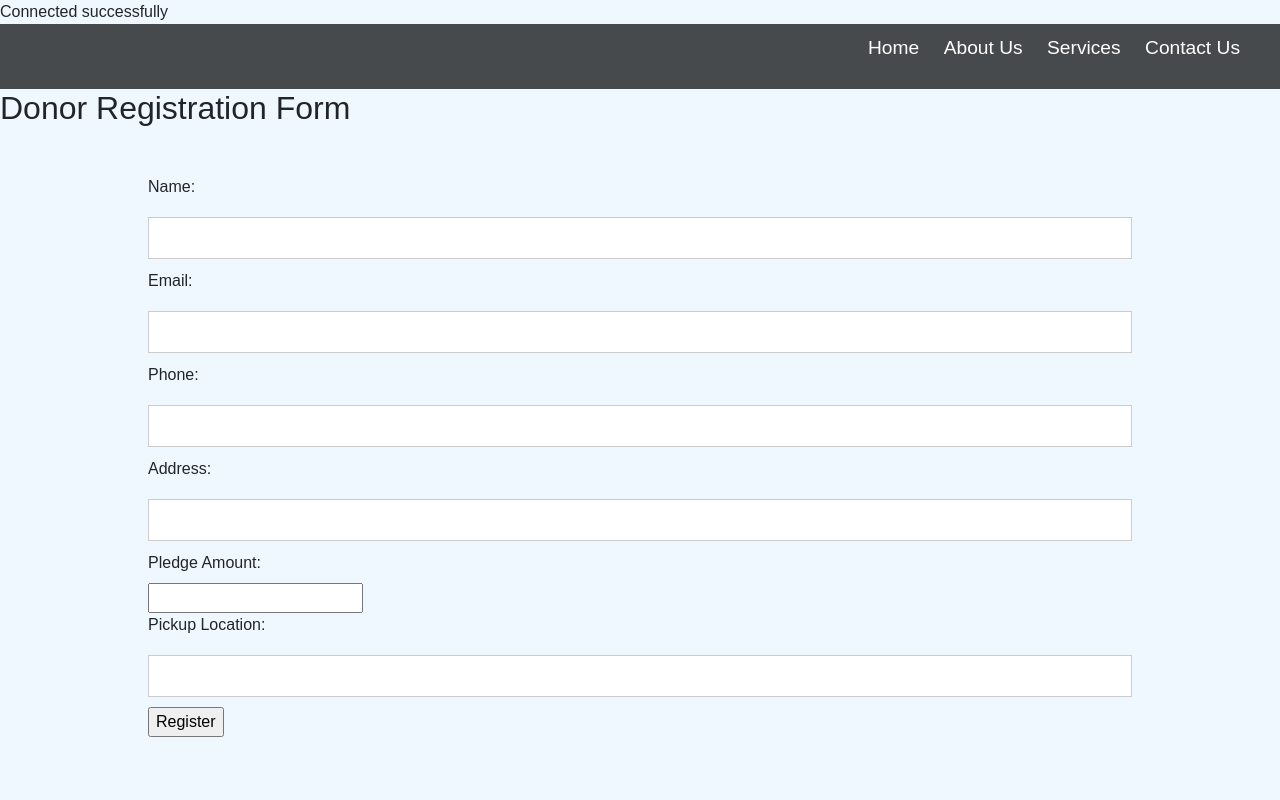
After one commit to CrissyDev/Foodshare, a PHP site: page /register.php in a window 1280 px wide. The commit adds this page. Run offline with PHP 8.4, Linux system fonts and the light colour scheme.

Commit message:
Added foodsrae.sql

```diff
--- /dev/null
+++ b/includes/db_connect.php
@@ -0,0 +1,17 @@
+<?php
+// Establish database connection
+$servername = "localhost";
+$username = "root"; // Replace "your_username" with your actual MySQL username
+$password = ""; // Replace "your_password" with your actual MySQL password
+$dbname = "FoodDonationDB";
+
+// Create connection
+$conn = new mysqli($servername, $username, $password, $dbname);
+
+// Check connection
+if ($conn->connect_error) {
+    die("Connection failed: " . $conn->connect_error);
+} else {
+    echo "Connected successfully"; // This line will output if the connection is successful
+}
+?>
--- /dev/null
+++ b/includes/header.php
@@ -0,0 +1,8 @@
+<nav>
+        <ul>
+            <li><a href="index.php">Home</a></li>
+            <li><a href="">About Us</a></li>
+            <li><a href="">Services</a></li>
+            <li><a href="">Contact Us</a></li>
+        </ul>
+</nav>
--- /dev/null
+++ b/register.php
@@ -0,0 +1,61 @@
+<?php
+include('includes/db_connect.php');
+include('includes/header.php');
+
+if ($_SERVER["REQUEST_METHOD"] == "POST") {
+    // Prepare data for insertion
+    $name = $_POST['name'];
+    $email = $_POST['email'];
+    $phone = $_POST['phone'];
+    $address = $_POST['address'];
+    $pledge_amount = $_POST['pledge_amount'];
+    $pickup_location = $_POST['pickup_location'];
+
+    // Prepare SQL statement
+    $sql = "INSERT INTO Donors (name, email, phone, address, pledge_amount, pickup_location)
+            VALUES ('$name', '$email', '$phone', '$address', '$pledge_amount', '$pickup_location')";
+
+    if ($conn->query($sql) === TRUE) {
+        echo "New record created successfully";
+    } else {
+        echo "Error: " . $sql . "<br>" . $conn->error;
+    }
+}
+?>
+<html lang="en">
+<head>
+    <meta charset="UTF-8">
+    <meta name="viewport" content="width=device-width, initial-scale=1.0">
+    <title>Donor Registration</title>
+    <link rel="stylesheet" href="https://stackpath.bootstrapcdn.com/bootstrap/4.5.2/css/bootstrap.min.css">
+    <link rel="stylesheet" href="styles.css">
+    <link rel="stylesheet" href="https://cdnjs.cloudflare.com/ajax/libs/font-awesome/6.0.0-beta3/css/all.min.css">
+
+</head>
+<body>
+    <h2>Donor Registration Form</h2>
+    <div class="contact-container">
+    <form action="<?php echo htmlspecialchars($_SERVER["PHP_SELF"]); ?>" method="POST">
+        <label for="name">Name:</label><br>
+        <input type="text" id="name" name="name" required><br>
+
+        <label for="email">Email:</label><br>
+        <input type="email" id="email" name="email" required><br>
+
+        <label for="phone">Phone:</label><br>
+        <input type="text" id="phone" name="phone" required><br>
+
+        <label for="address">Address:</label><br>
+        <input type="text" id="address" name="address" required><br>
+
+        <label for="pledge_amount">Pledge Amount:</label><br>
+        <input type="number" id="pledge_amount" name="pledge_amount" step="0.01" required><br>
+
+        <label for="pickup_location">Pickup Location:</label><br>
+        <input type="text" id="pickup_location" name="pickup_location" required><br>
+
+        <input type="submit" value="Register">
+    </form>
+    </div>
+</body>
+</html>
--- a/styles.css
+++ b/styles.css
@@ -5,13 +5,17 @@ body, html {
     height: 100%;
     background: url('background-image.jpg') no-repeat center center fixed;
     background-size: cover;
+    background-color: aliceblue;
+    background-image: none;
 }
+
 nav {
     background: rgba(0, 0, 0, 0.7);
     color: white;
     padding: 10px 20px;
     text-align: right;
 }
+
 nav ul li {
     display: inline;
     margin-right: 20px;
@@ -57,6 +61,7 @@ button {
 button:hover {
     background-color: #005f73;
 }
+
 #about .container {
     padding: 40px 0;
 }
@@ -83,6 +88,7 @@ button:hover {
         margin-top: 0;
     }
 }
+
 #about h2 {
     font-weight: bolder;
     text-decoration: underline;
@@ -90,6 +96,7 @@ button:hover {
     text-decoration-thickness: 5px;
     margin-bottom: 20px;
 }
+
 #about img {
     max-width: 100%;
     height: auto;
@@ -108,9 +115,11 @@ button:hover {
         margin-top: 0;
     }
 }
+
 .services-section .container {
     padding: 40px 0;
 }
+
 .services-section h2 {
     text-align: left;
     text-decoration: underline;
@@ -118,6 +127,7 @@ button:hover {
     text-decoration-thickness: 2px;
     margin-bottom: 20px;
 }
+
 .service-item i {
     color: #333;
     transition: color 0.3s ease;
@@ -127,15 +137,18 @@ button:hover {
     color:blue;
     animation: blink 1s steps(2, start) infinite;
 }
+
 @keyframes blink {
     50% {
         opacity: 0;
     }
 }
+
 .service-item h3 {
     margin-top: 15px;
     color: #333;
 }
+
 .service-item p {
     font-size: 20px;
     color: #666;
@@ -146,6 +159,7 @@ button:hover {
         margin-bottom: 30px;
     }
 }
+
 .services-section h2 {
     font-weight: bold;
     text-align: center;
@@ -154,6 +168,7 @@ button:hover {
     text-decoration-thickness: 5px;
     margin-bottom: 20px;
 }
+
 .contact-container {
     width: 80%;
     margin: 0 auto;
@@ -164,7 +179,9 @@ form {
     margin-top: 20px;
 }
 
-input[type="text"], input[type="email"], textarea {
+input[type="text"],
+input[type="email"],
+textarea {
     width: 100%;
     padding: 8px;
     margin: 10px 0;
@@ -188,16 +205,19 @@ button {
 button:hover {
     background-color: #005f73;
 }
+
 #ctaButton {
     padding: 12px 25px;
     font-size: 1em;
 }
+
 .contact-container h2 {
     font-weight: bold;
     text-decoration: underline;
     text-decoration-color: #007bff;
     font-size: 2em;
 }
+
 .site-footer {
     background-color: #333;
     color: white;
@@ -230,6 +250,7 @@ button:hover {
 .footer-link:hover {
     text-decoration: underline;
 }
+
 header {
     position: relative;
     width: 100%;
@@ -237,7 +258,10 @@ header {
     overflow: hidden;
 }
 
-.carousel, .carousel-inner, .carousel-item, .carousel-item img {
+.carousel,
+.carousel-inner,
+.carousel-item,
+.carousel-item img {
     position: absolute;
     width: 100%;
     height: 100%;
@@ -258,7 +282,3 @@ header {
     color: white;
     z-index: 10;
 }
-body, html {
-    background-color: aliceblue;
-    background-image: none;
-    }
```
Also changed, not shown: foodshare.sql (added, +47 -0 lines), index.php (renamed from index.html, +5 -10 lines).
